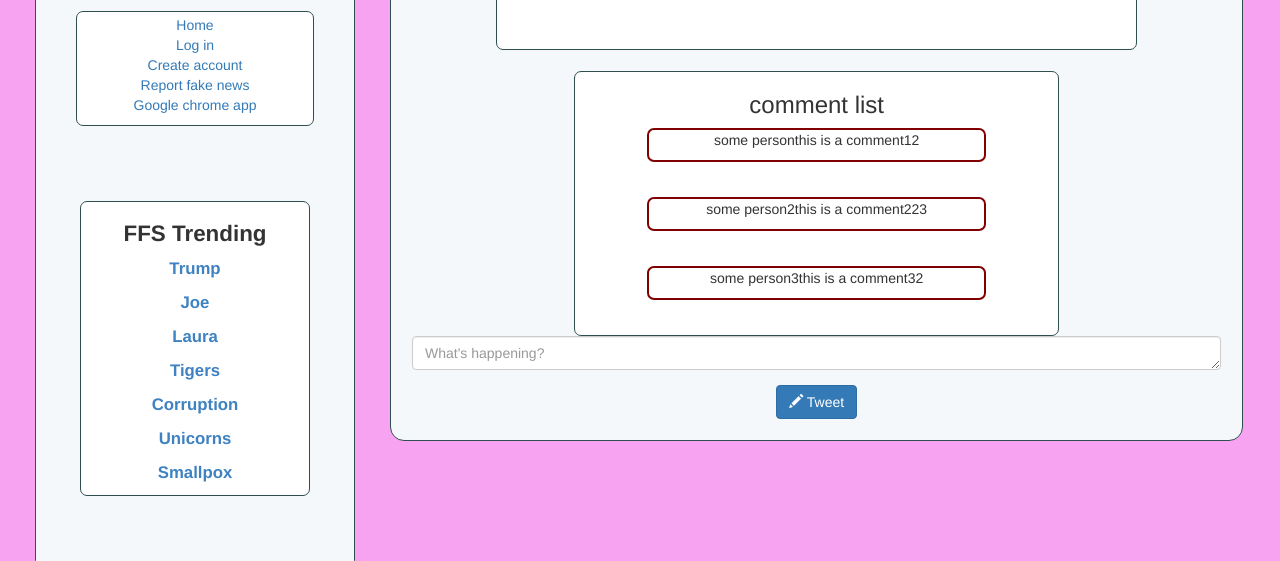
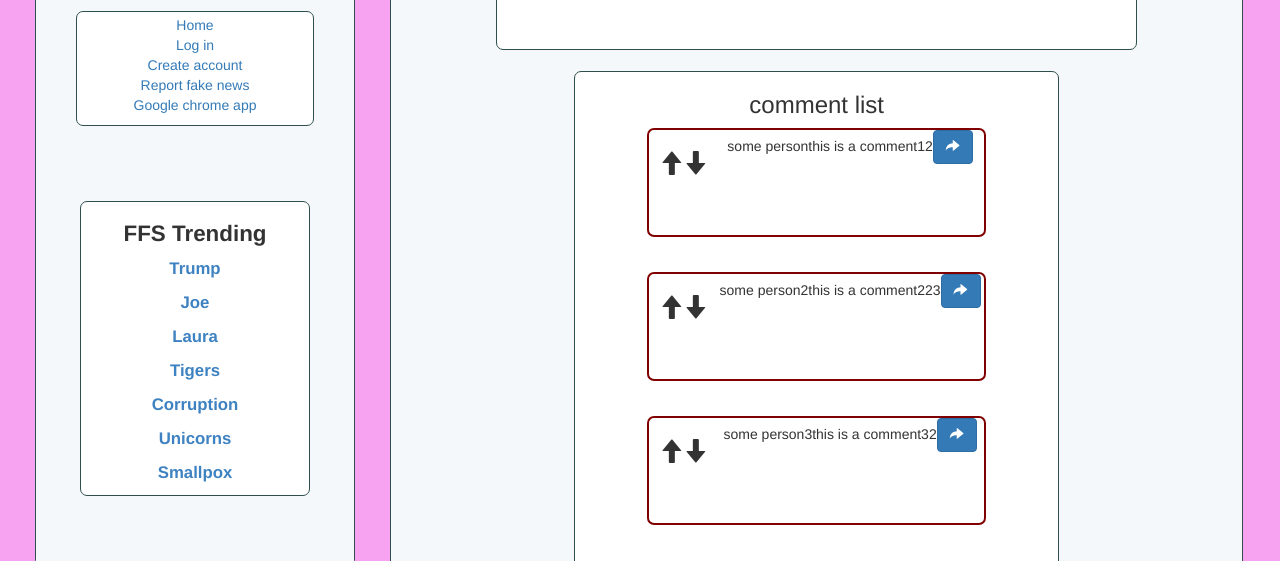
Before and after one commit to 123lk/ffs-front-portfolio, a React app: page /article in a window 1280 px wide. Shown: the part 239-800 px from the top of the page. Built offline with nearby package versions, Linux system fonts and the light colour scheme.

Commit message:
end of days work. made some progress on comment system

```diff
--- a/src/components/ArticlePage/ArticleComment.js
+++ b/src/components/ArticlePage/ArticleComment.js
@@ -4,11 +4,18 @@ class ArticleComment extends React.Component {
   render() {
     return (
       <div className="container-fluid comment-card">
-        <p>
-          {this.props.author}
-          {this.props.comment}
-          {this.props.votes}
-        </p>
+        <div className="vote">
+          <h3 className="glyphicon glyphicon-arrow-up" aria-hidden="true"></h3>
+          <h3 className="glyphicon glyphicon-arrow-down" aria-hidden="true"></h3>
+        </div>
+        <div className="rhs">
+          <span>
+            {this.props.author}
+            {this.props.comment}
+            {this.props.votes}
+          </span>
+          <button type="button" className="btn btn-primary"><span className="glyphicon glyphicon-share-alt" aria-hidden="true"></span></button>
+        </div>
       </div>
     );
   }
--- a/src/components/ArticlePage/ArticleCommentForm.js
+++ b/src/components/ArticlePage/ArticleCommentForm.js
@@ -22,10 +22,10 @@ class ArticleCommentForm extends React.Component {
     return (
       <div className="comment-form">
         <div className="form-group">
-          <textarea className="form-control" rows="1" placeholder="What's happening?" onChange={this.handleChange.bind(this)} maxLength="140"></textarea>
+          <textarea className="form-control" rows="5" placeholder="Contribute to discussion..." onChange={this.handleChange} maxLength="2500"></textarea>
         </div>
         <div className="button-part">
-          <button type="button" className="btn btn-primary"><span className="glyphicon glyphicon-pencil" aria-hidden="true"></span>  Tweet</button>
+          <button type="button" className="btn btn-primary"><span className="glyphicon glyphicon-pencil" aria-hidden="true"></span>  Comment</button>
         </div>
       </div>
     );
--- a/src/components/ArticlePage/ArticleCommentList.js
+++ b/src/components/ArticlePage/ArticleCommentList.js
@@ -11,6 +11,8 @@ class ArticleCommentList extends React.Component {
         {_.map(this.props.comments, (comment, i) => {
           return <ArticleComment key={i} author={comment.author} comment={comment.comment} votes={comment.votes}/>;
         })}
+        <button type="button" className="btn btn-primary paginate"><span className="glyphicon glyphicon-menu-left" aria-hidden="true"></span>  Previous</button>
+        <button type="button" className="btn btn-primary paginate"><span className="glyphicon glyphicon-menu-right" aria-hidden="true"></span>  Next</button>
       </div>
     );
   }
--- a/src/css/main.scss
+++ b/src/css/main.scss
@@ -121,17 +121,26 @@ body {
   border: solid darkslategray 1px;
   border-radius: 0.5em;
   margin: auto;
+  .paginate {
+    margin: 1.5em;
+  }
   .comment-card {
   width: 70%;
   border: solid maroon 0.2em;
+  padding: 0;
   border-radius: 0.5em;
   margin-bottom: 2.5em;
-  .picture-div {
-    width: 8vh;
-    height: 100%;
-    padding: 0;
+  .vote {
+    height: 5em;
+    width: 20%;
     float: left;
-    }
+    margin: auto;
+    display: block;
+    font-size: 1.5em;
+  }
+  .rhs {
+    position: relative;
+  }
   }
 }
 
@@ -169,10 +178,8 @@ body {
   margin-bottom: 1.5em;
 }
 
-.article-comment-form {
+.comment-form {
   width: 60%;
-  background-color: white;
-  border: solid darkslategray 1px;
-  border-radius: 0.5em;
   margin: auto;
+  margin-top: 3em;
 }
```
